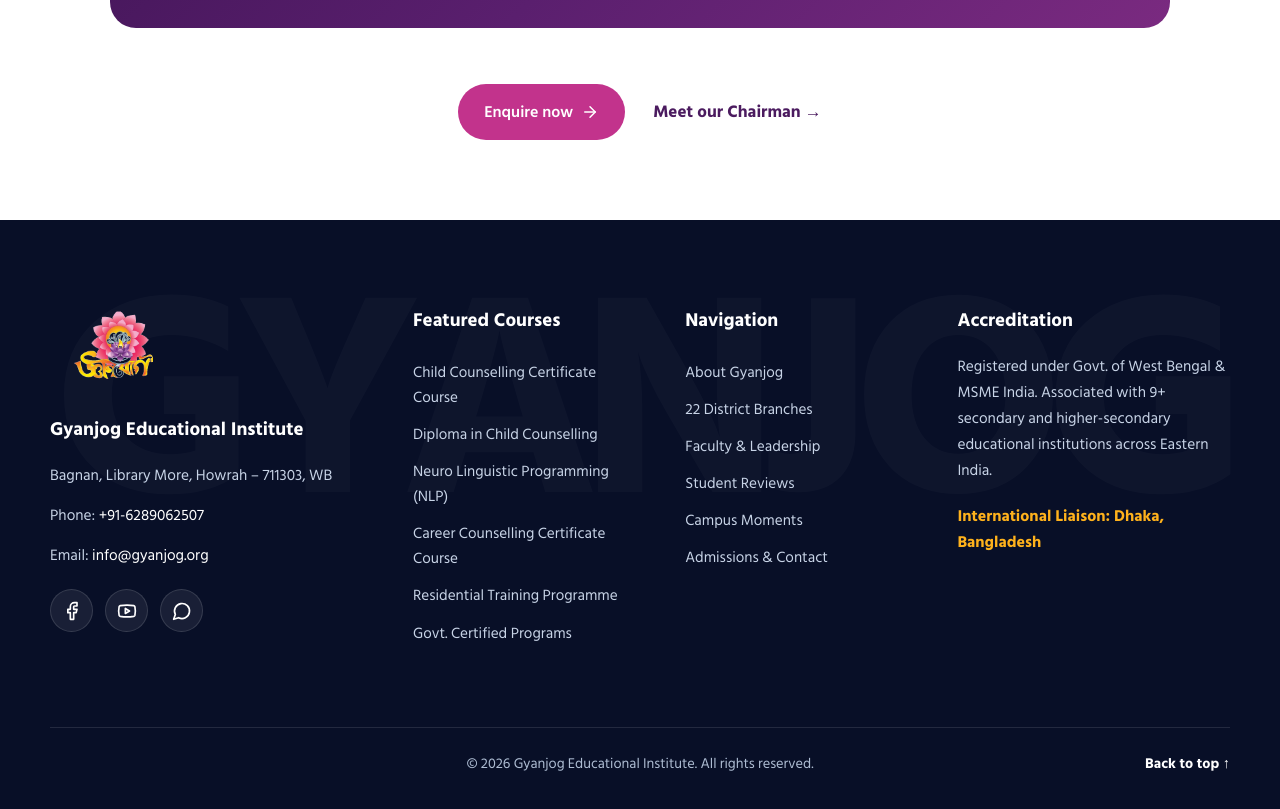
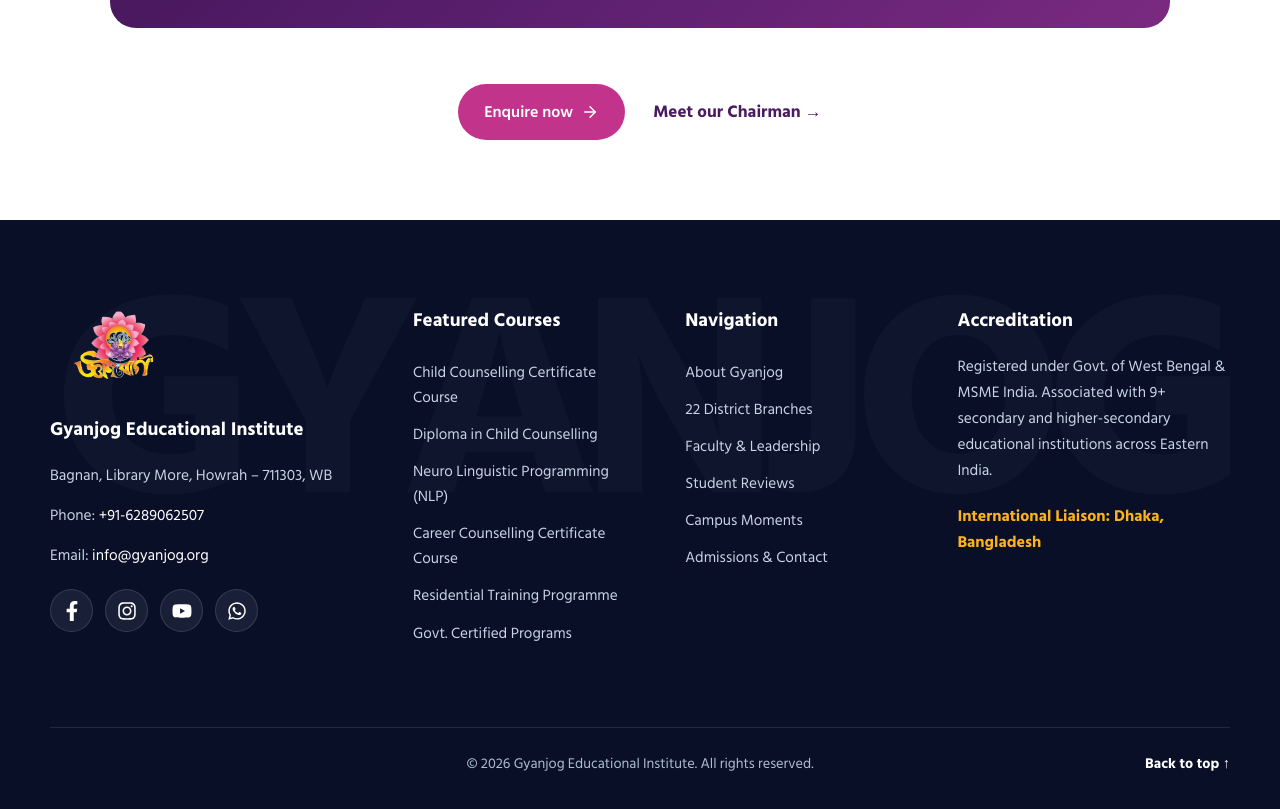
Before and after one commit to Tirtharaj-21/gyanjog-web, a React (Vite) app: page /about-gyanjog in a window 1280 px wide. Shown: the part 3846-4655 px from the top of the page. Built offline with nearby package versions, Linux system fonts and the light colour scheme.

Commit message:
add social link

```diff
--- a/package.json
+++ b/package.json
@@ -12,6 +12,7 @@
     "lucide-react": "^0.468.0",
     "react": "^18.3.1",
     "react-dom": "^18.3.1",
+    "react-icons": "^5.7.0",
     "react-router-dom": "^7.18.5"
   },
   "devDependencies": {
--- a/src/components/Footer.jsx
+++ b/src/components/Footer.jsx
@@ -1,5 +1,10 @@
 import { Link } from "react-router-dom";
-import { Facebook, Youtube, MessageCircle } from "lucide-react";
+import {
+  FaFacebookF,
+  FaInstagram,
+  FaYoutube,
+  FaWhatsapp,
+} from "react-icons/fa";
 import { courses } from "../data/siteData";
 import { img } from "../data/constants";
 
@@ -30,21 +35,30 @@ function Footer() {
 
             <div className="footer-social">
               <a
-                href="https://www.facebook.com/"
+                href="https://www.facebook.com/share/1J8ggqGevx/?mibextid=wwXIfr"
                 target="_blank"
                 rel="noreferrer"
                 aria-label="Facebook"
               >
-                <Facebook />
+                <FaFacebookF />
               </a>
 
               <a
-                href="https://www.youtube.com/"
+                href="https://www.instagram.com/gyanjog?cplk=MXd0MTVnY2ZsanQ0YQ=="
+                target="_blank"
+                rel="noreferrer"
+                aria-label="Instagram"
+              >
+                <FaInstagram />
+              </a>
+
+              <a
+                href="https://youtube.com/@chandanchakraborty5?si=L7Qfv9ztu49FQ9mU"
                 target="_blank"
                 rel="noreferrer"
                 aria-label="YouTube"
               >
-                <Youtube />
+                <FaYoutube />
               </a>
 
               <a
@@ -53,7 +67,7 @@ function Footer() {
                 rel="noreferrer"
                 aria-label="WhatsApp"
               >
-                <MessageCircle />
+                <FaWhatsapp />
               </a>
             </div>
           </div>
```
Also changed, not shown: 1 other file (tests, documents, lock files or other folders).
